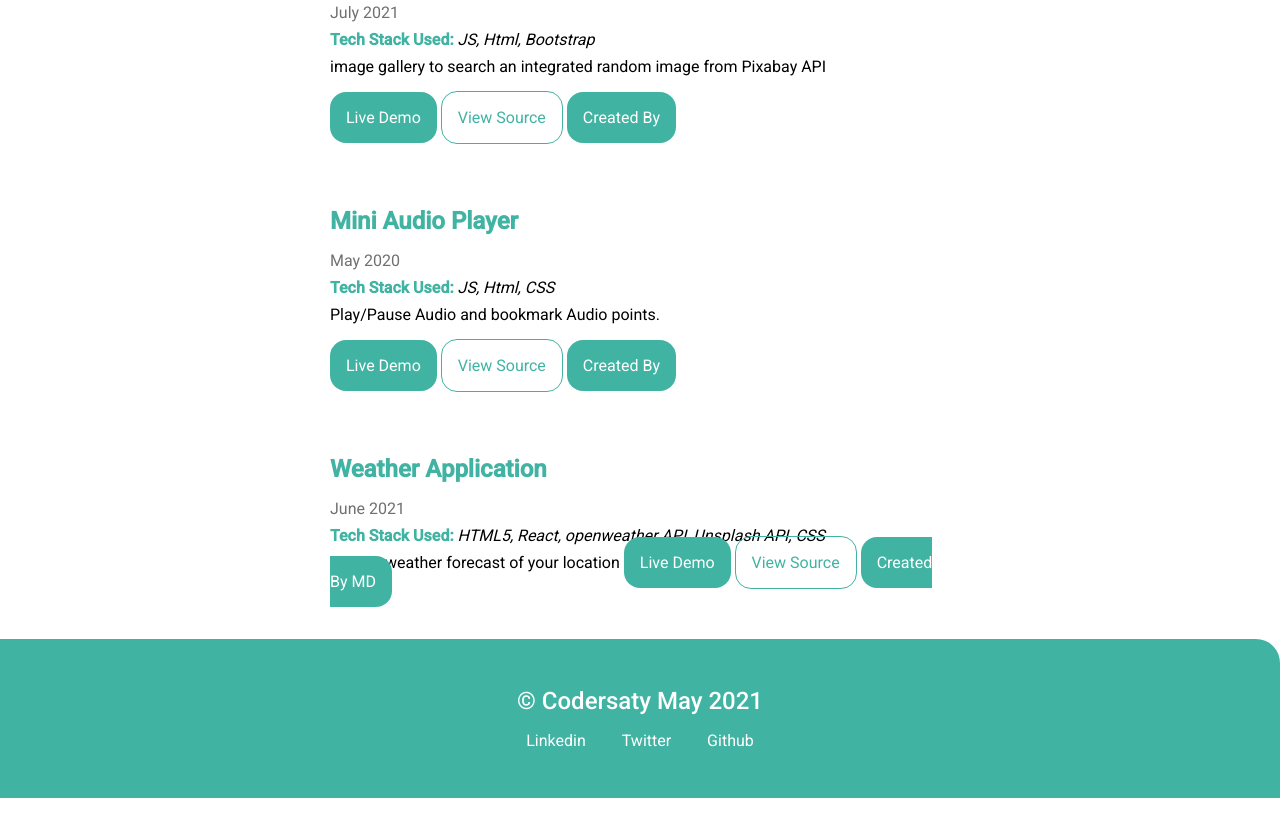
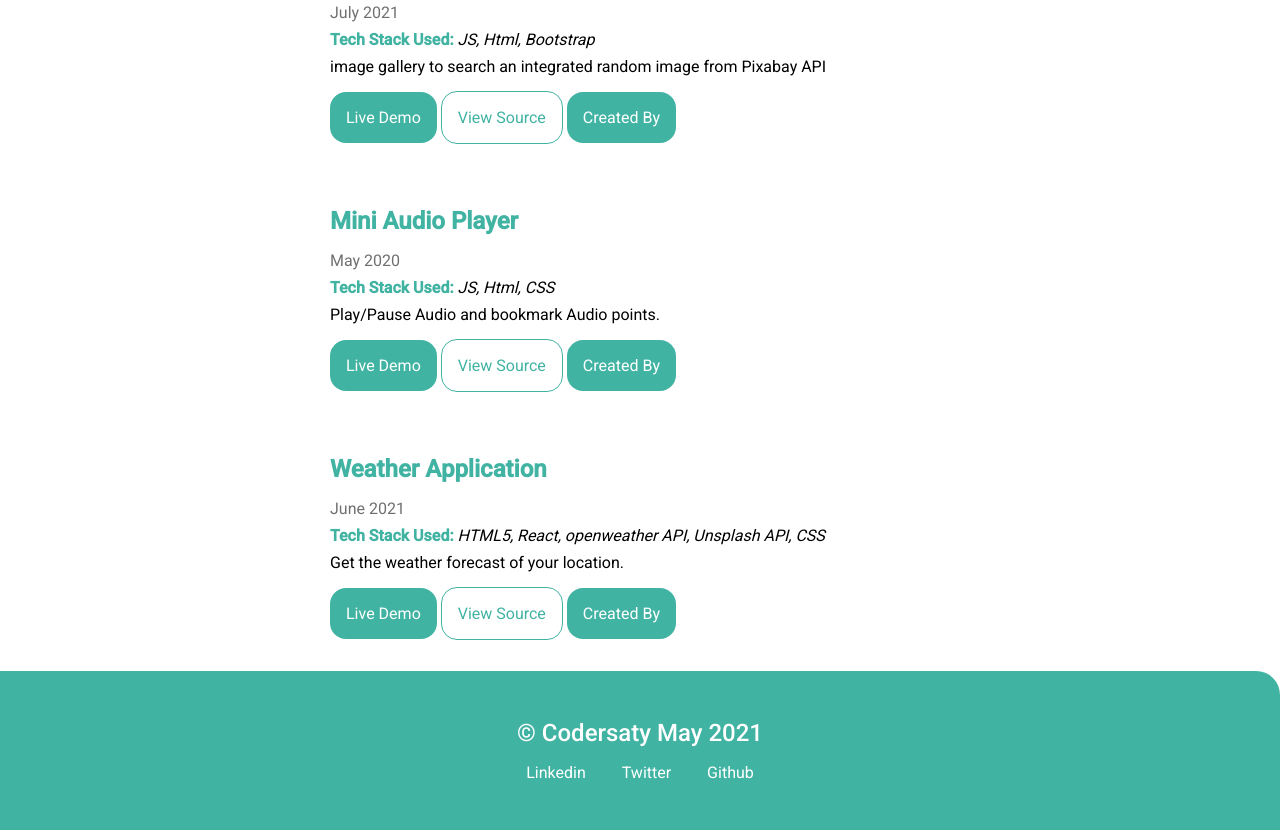
Before and after one commit to CoderSaty/FirstProjects, a plain HTML site: page project.html in a window 1280 px wide. Shown: the part 3205-4035 px from the top of the page. Before the commit the page ends 4003 px from the top, so only its background shows below. Drawn offline with Linux system fonts and the light colour scheme.

Commit message:
Update Project.html
Fixing the styling of one project

```diff
--- a/project.html
+++ b/project.html
@@ -268,7 +268,6 @@
             <a target="_blank" href="https://github.com/mort-adarsh" class="link primary-link">Created By</a>
         </p>
     </section>
-
     <section class="section">
         <h2 class="project-heading">Weather Application</h2>
         <p class="project-date">June 2021</p>
@@ -276,14 +275,16 @@
             <strong class="highlight-white">Tech Stack Used:</strong> <em>HTML5, React, openweather API, Unsplash API, CSS
             </em>
         </p>
-        <p class="description">
-             Get the weather forecast of your location
-            <a target="_blank" href="https://weathermd.netlify.app//"
-                class="link primary-link">Live Demo</a>
+        <p class="description mb-2">
+            Get the weather forecast of your location.
+        </p>
+        <p>
+            <a target="_blank" href="https://weathermd.netlify.app/" class="link primary-link">Live Demo</a>
             <a target="_blank" href="https://github.com/MohamedDanis/react-weather-app" class="link secondary-link">View
                 Source</a>
-            <a target="_blank" href="https://github.com/MohamedDanis" class="link primary-link">Created By MD</a>
+            <a target="_blank" href="https://github.com/MohamedDanis" class="link primary-link">Created By</a>
         </p>
+
     </section>
 
     <footer class="footer">
```
